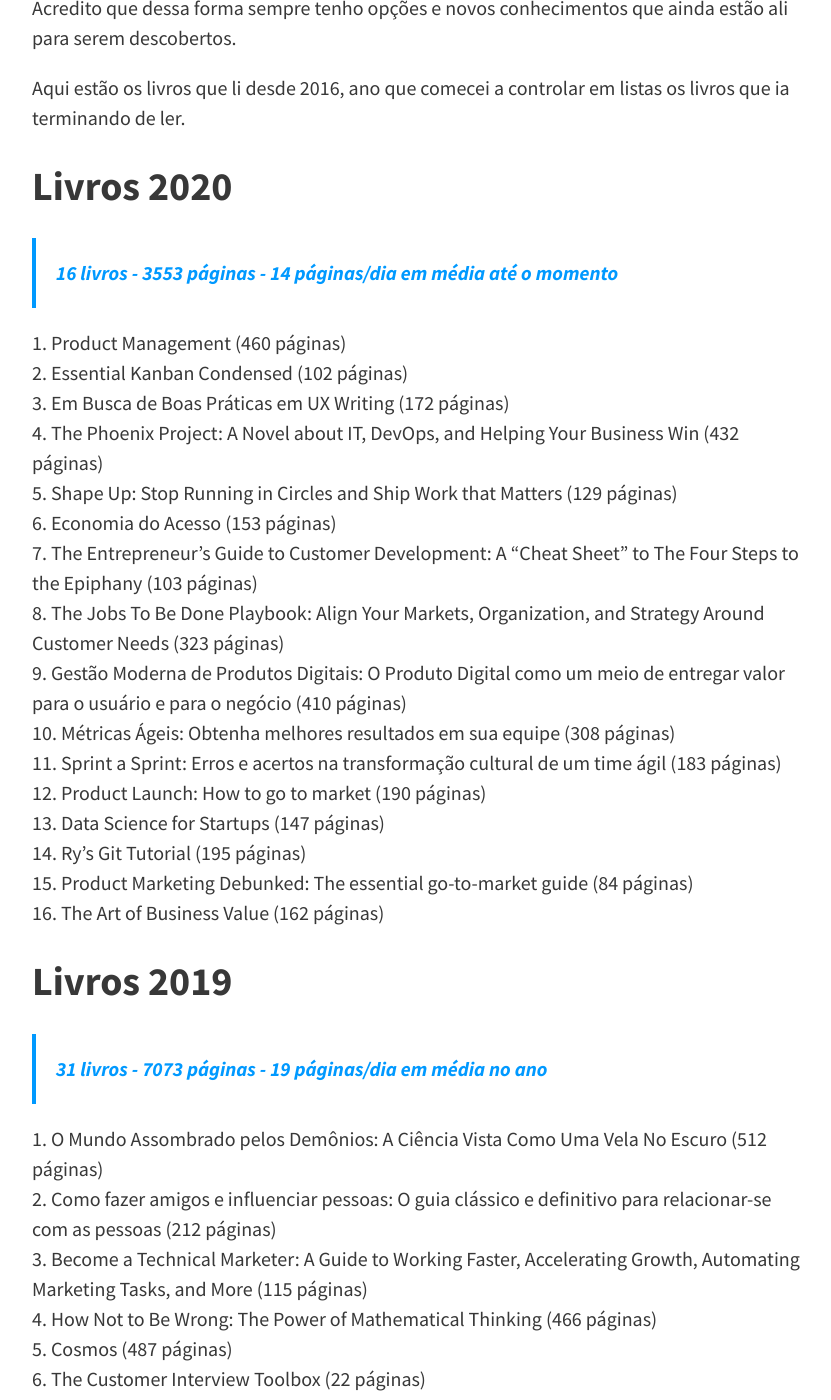
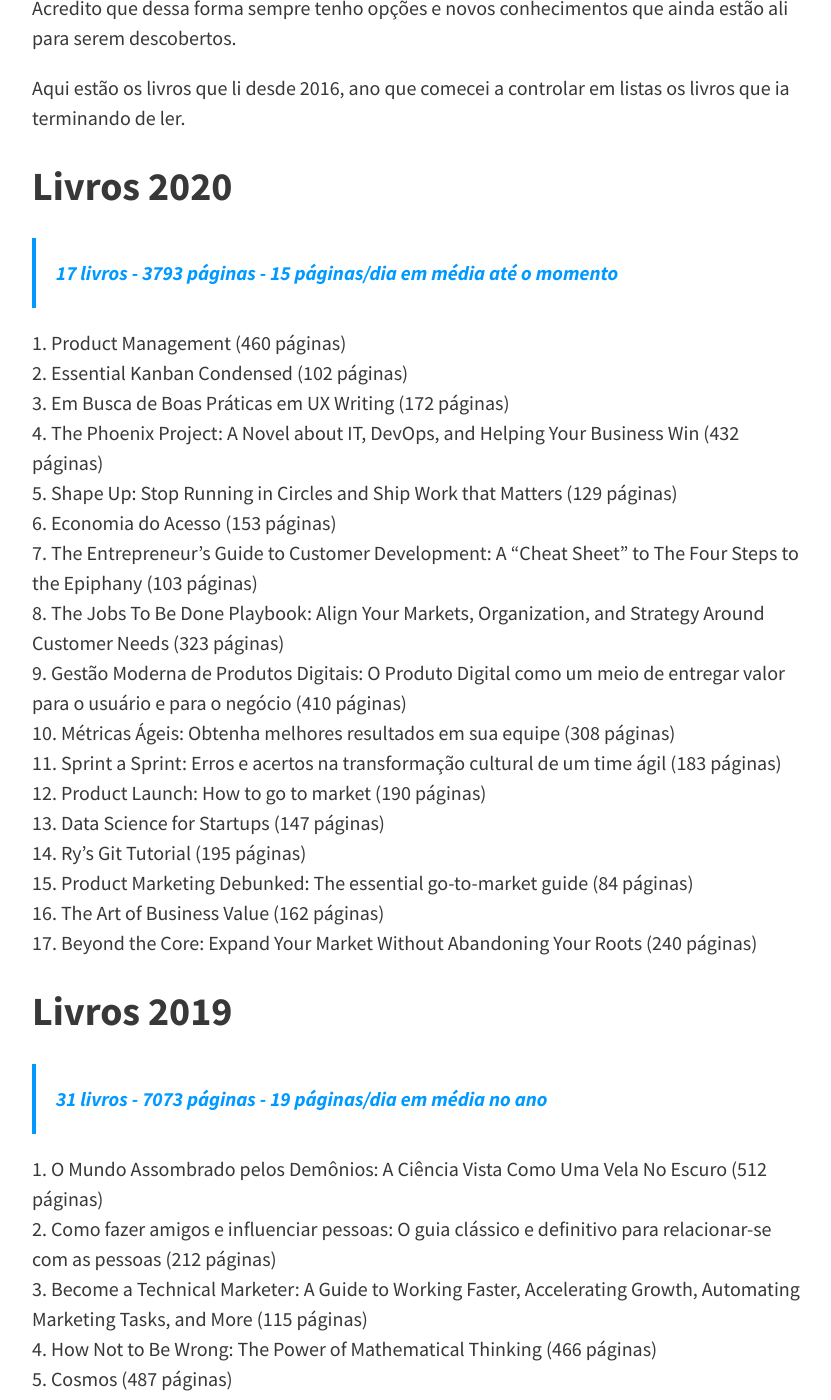
Before and after one commit to felipecbarbosa/felipecbarbosa.github.io, a Jekyll site: the page built from leituras.md, in a window 1280 px wide and 1400 px high, scrolled down 502 px. Shown: the whole window, without its empty margins (224-1055 px from the left). Built offline with Jekyll 4.4.1, drawn with Linux system fonts in a browser that asks for light colours; nearby versions of some CDN libraries; comment, search, counter and statistics services are not loaded.

Commit message:
Added new book

```diff
--- a/_config.yml
+++ b/_config.yml
@@ -17,7 +17,7 @@ theme_settings:
   # Header and footer text
   header_text: >
     <p style="color: #ffffff;">Teoria e prática são muito importantes e por isso livros fazem parte da minha formação. Acesse a lista de livros técnicos e de gestão e negócios que eu já li ao longo da vida.</p>
-    <a class="button" style="color: #ffffff; background-color: #0099ff;" href="/livros-para-profissionais/">Veja a lista de 175 livros</a>
+    <a class="button" style="color: #ffffff; background-color: #0099ff;" href="/livros-para-profissionais/">Veja a lista de 176 livros</a>
 
   header_text_feature_image:
   footer_text: >
--- a/leituras.md
+++ b/leituras.md
@@ -14,7 +14,7 @@ Acredito que dessa forma sempre tenho opções e novos conhecimentos que ainda e
 Aqui estão os livros que li desde 2016, ano que comecei a controlar em listas os livros que ia terminando de ler.
 
 ## Livros 2020 {#livros-2020}
-> 16 livros - 3553 páginas - 14 páginas/dia em média até o momento
+> 17 livros - 3793 páginas - 15 páginas/dia em média até o momento
 
 1. Product Management (460 páginas)
 2. Essential Kanban Condensed (102 páginas)
@@ -32,6 +32,7 @@ Aqui estão os livros que li desde 2016, ano que comecei a controlar em listas o
 14. Ry's Git Tutorial (195 páginas)
 15. Product Marketing Debunked: The essential go-to-market guide (84 páginas)
 16. The Art of Business Value (162 páginas)
+17. Beyond the Core: Expand Your Market Without Abandoning Your Roots (240 páginas)
 
 ## Livros 2019 {#livros-2019}
 > 31 livros - 7073 páginas - 19 páginas/dia em média no ano
```
Also changed, not shown: livros-profissionais.md (+2 -1 lines).
